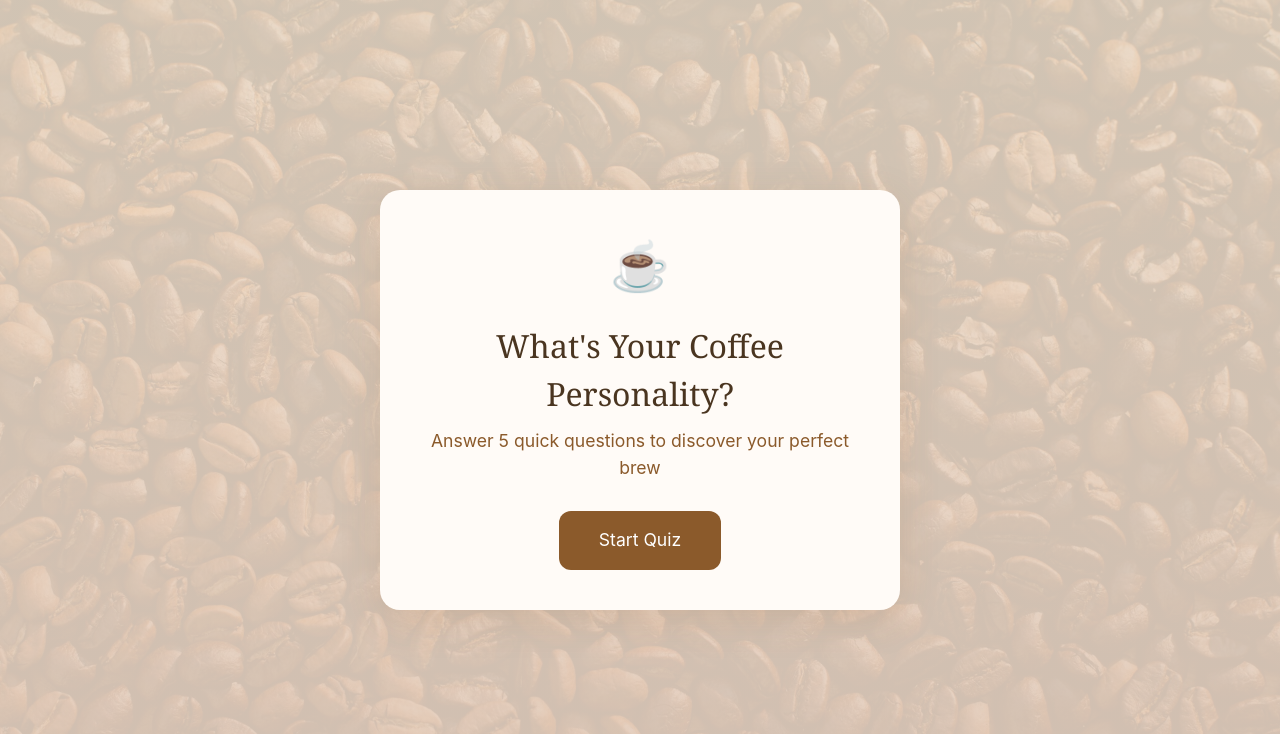
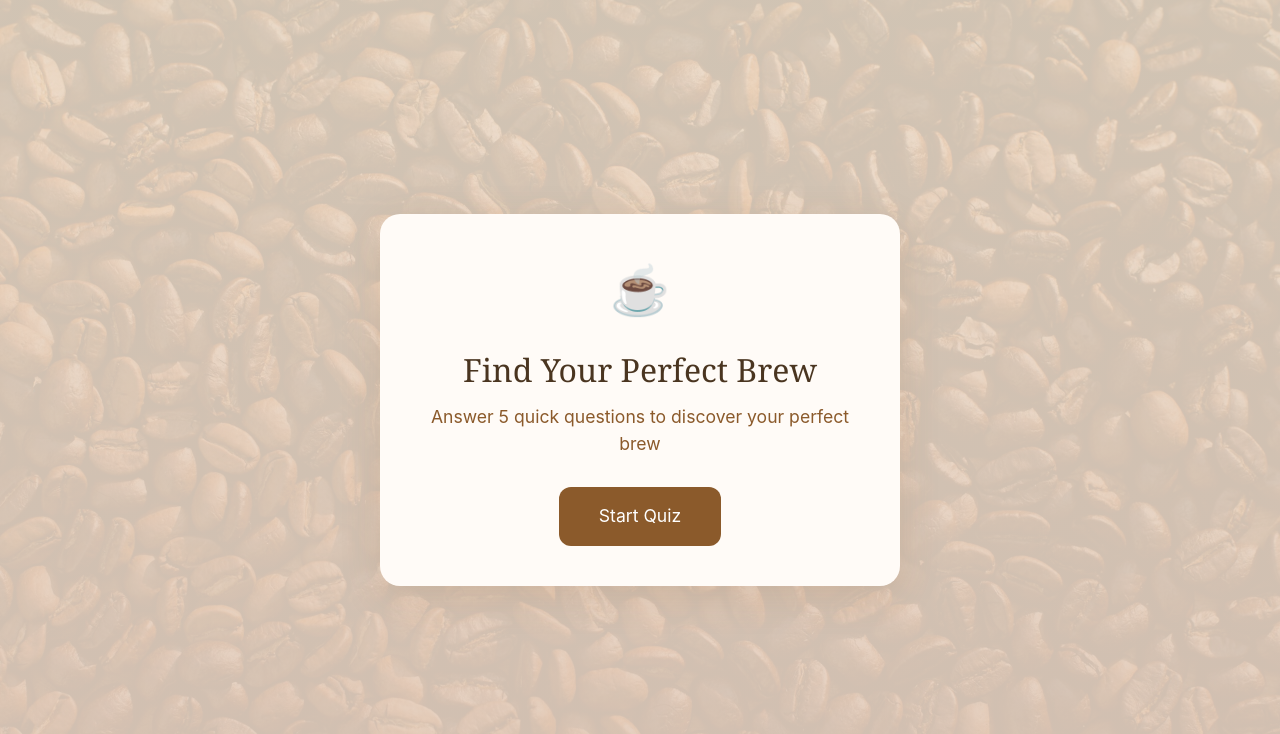
Before and after one commit to Pipena/coffee-personality-quiz-test, a Next.js app: page / in a window 1280 px wide. Shown: the top 734 px of the page. Built offline with nearby package versions, Linux system fonts and the light colour scheme.

Commit message:
Update quiz title to catchier version
Co-Authored-By: Claude Opus 4.5 <noreply@anthropic.com>

```diff
--- a/app/page.tsx
+++ b/app/page.tsx
@@ -53,7 +53,7 @@ export default function Home() {
       <div className="quiz-container">
         <div className="quiz-card">
           <div className="coffee-decoration" style={{ textAlign: 'center' }}>☕</div>
-          <h1 className="quiz-title">What&apos;s Your Coffee Personality?</h1>
+          <h1 className="quiz-title">Find Your Perfect Brew</h1>
           <p className="quiz-subtitle">
             Answer 5 quick questions to discover your perfect brew
           </p>
```
